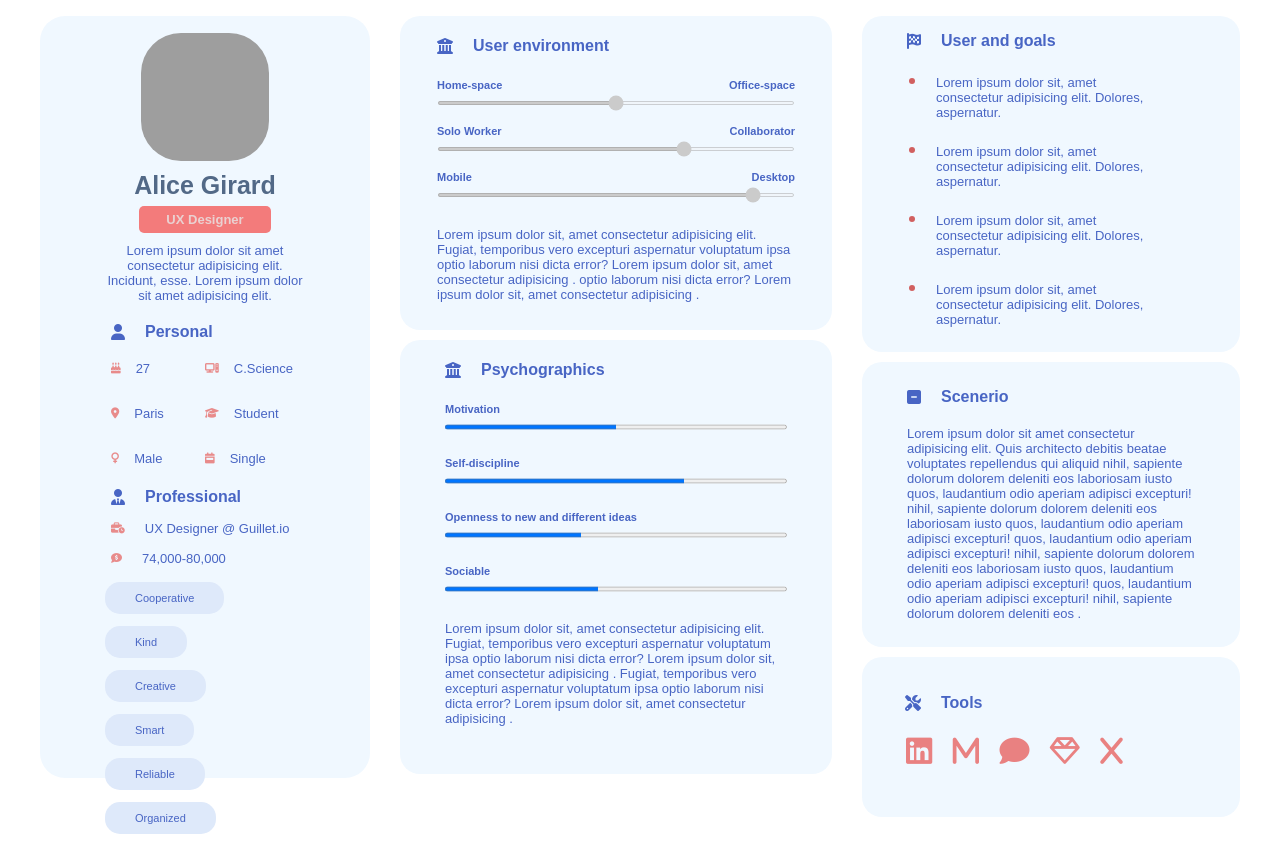
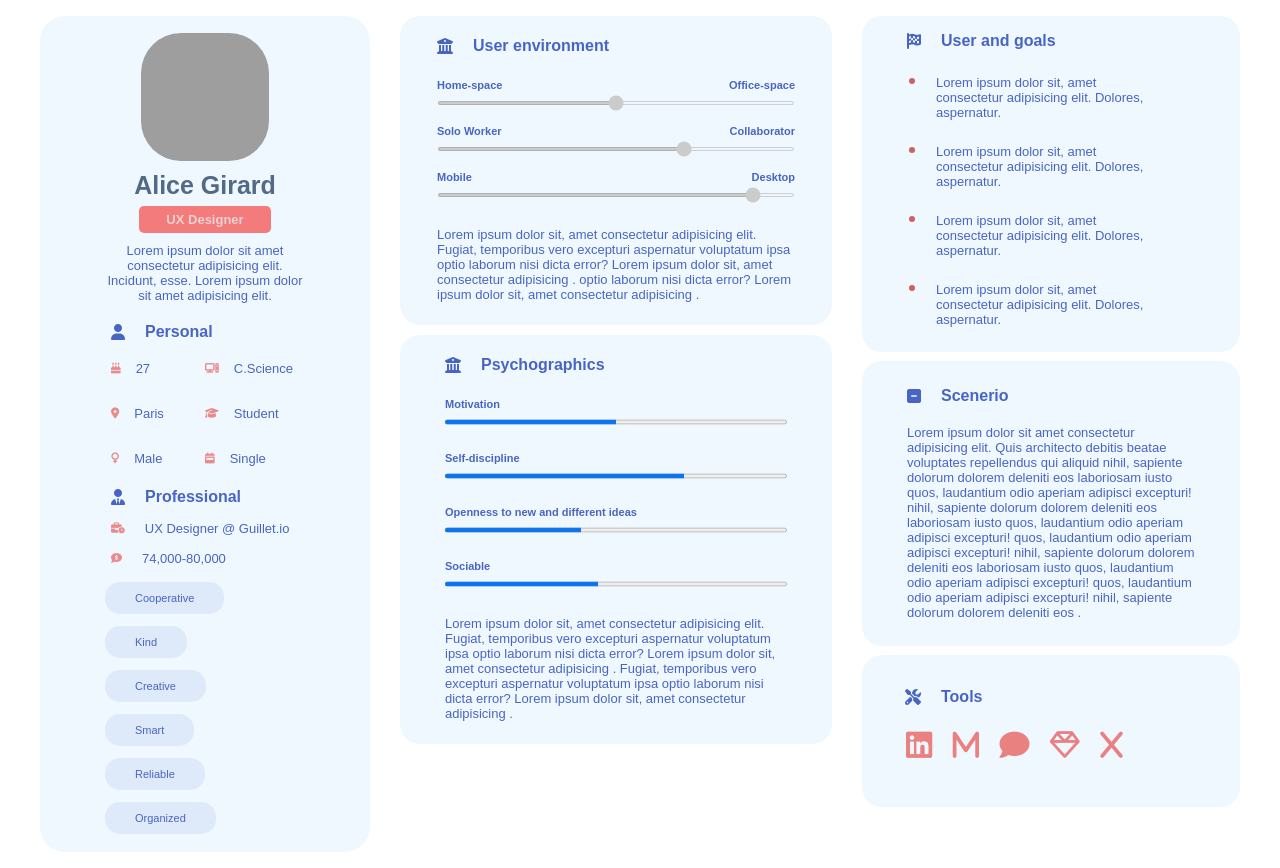
Before and after one commit to AkshaySaeculum35/MyProjects-task, a plain HTML site: page task-2-27-5-25/task-2/layout2.html in a window 1280 px wide. Before the commit the page ends 839 px from the top, so only its background shows below. Drawn offline with Linux system fonts and the light colour scheme; grey boxes are pictures that could not be loaded.

Commit message:
update responsive

```diff
--- a/task-2-27-5-25/task-2/style.css
+++ b/task-2-27-5-25/task-2/style.css
@@ -22,7 +22,7 @@ body {
   /* padding: 0px 0px 25px 0px; */
   padding: 13px 30px;
 
-  height: 92vh;
+  /* height: 92vh; */
 }
 
 .profile {
@@ -180,7 +180,7 @@ body {
   display: flex;
   flex-direction: column;
   padding: 17px 22px;
-  height: 35vh;
+  /* height: 35vh; */
   background-color: aliceblue;
   border-radius: 20px;
 }
@@ -246,7 +246,7 @@ body {
   padding: 9px 30px;
   background-color: aliceblue;
   border-radius: 20px;
-  height: 52vh;
+  /* height: 52vh; */
 }
 
 .div2 .sycho .sycho-head {
@@ -309,8 +309,8 @@ body {
   /* padding: 20px; */
   display: flex;
   flex-direction: column;
-  row-gap: 10px;
-  height: 95vh;
+  row-gap: 9px;
+  /* height: 95vh;*/
 }
 
 .div3 .goals {
@@ -384,7 +384,7 @@ body {
 .div3 .tools {
   display: flex;
   flex-direction: column;
-  padding: 32px 28px;
+  padding: 28px 28px;
   background-color: aliceblue;
   border-radius: 20px;
 }
```
